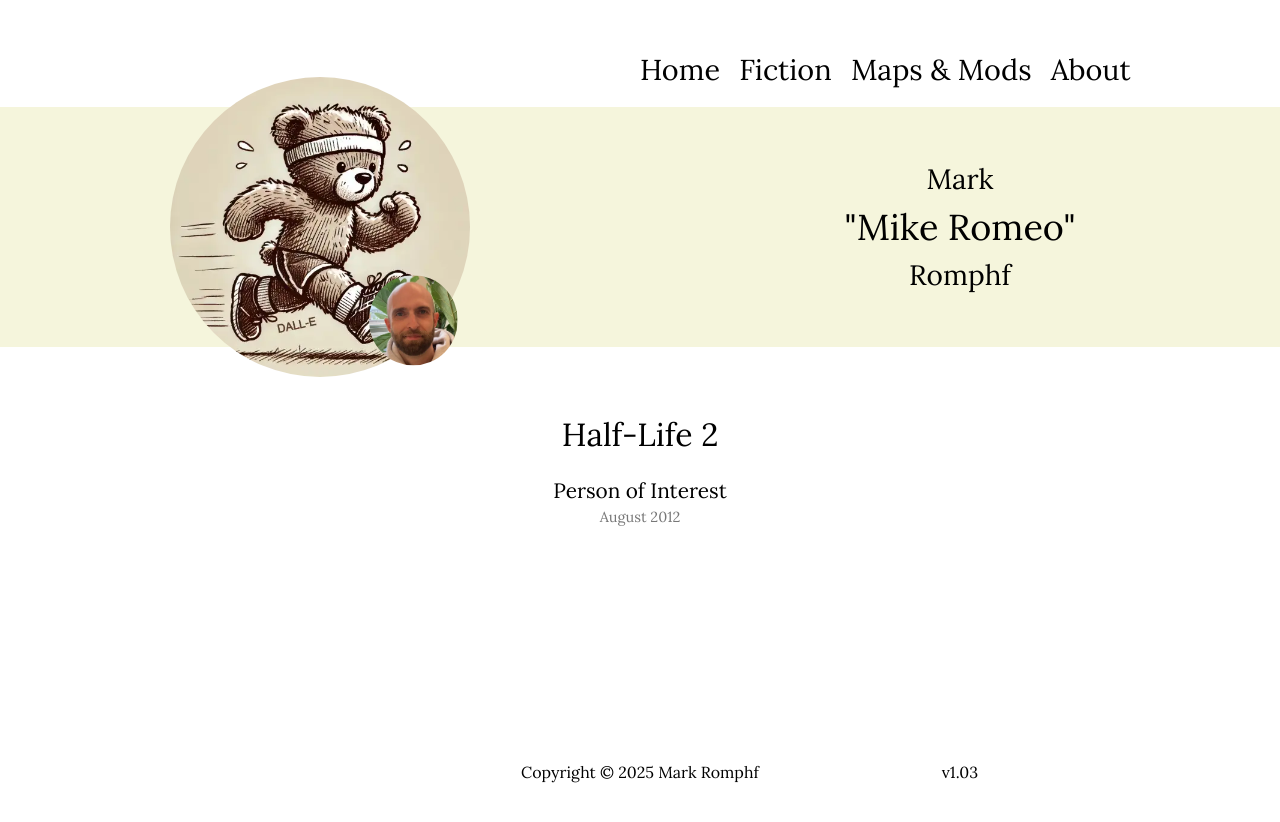
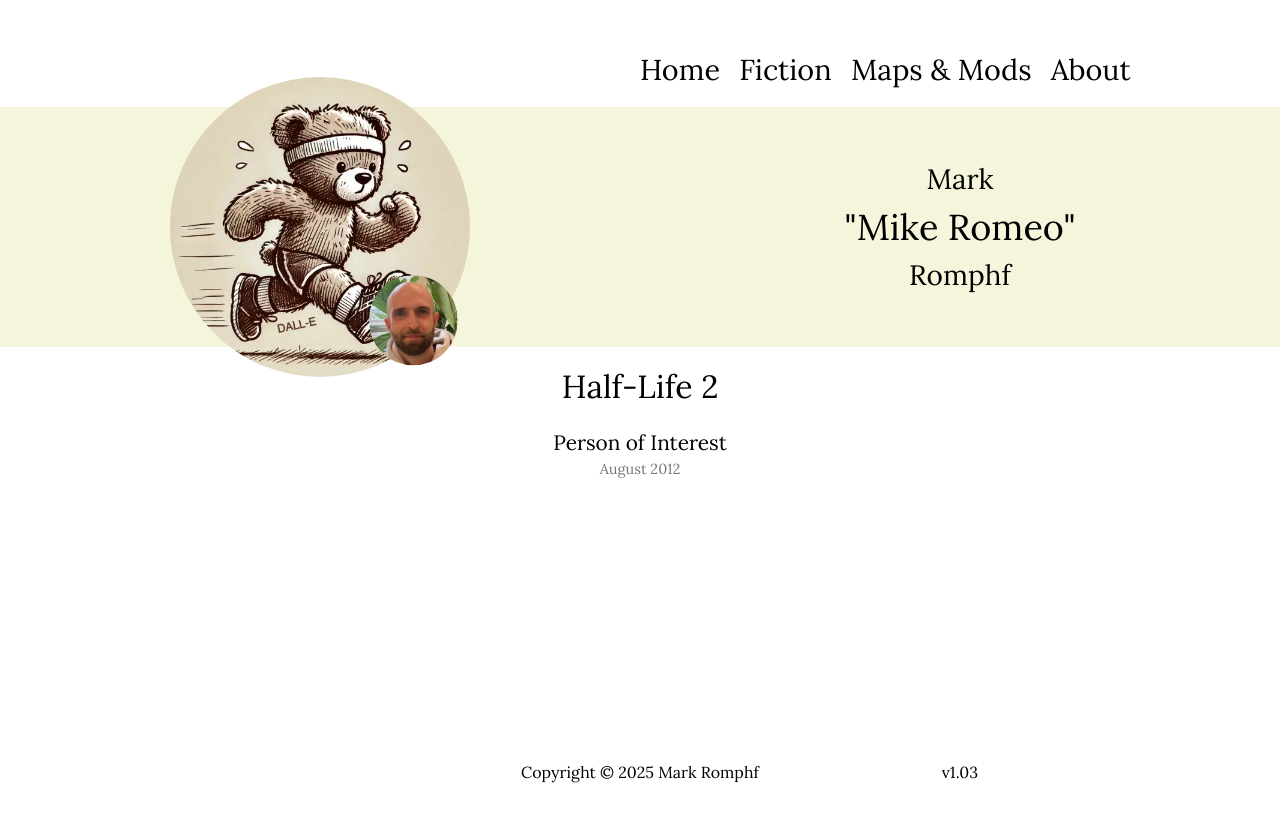
Before and after one commit to mromphf/website, a Vue app: page /#/maps/hl2 in a window 1280 px wide. Shown: the top 822 px of the page. Built offline with nearby package versions, Linux system fonts and the light colour scheme.

Commit message:
Remove the margin on the Catalogue and Product pages.

```diff
--- a/src/components/Catalogue.vue
+++ b/src/components/Catalogue.vue
@@ -53,4 +53,8 @@
   color: #555555;
 }
 
+.content-housing {
+  margin-top: 0;
+}
+
 </style>
--- a/src/components/Product.vue
+++ b/src/components/Product.vue
@@ -41,6 +41,7 @@
 
 
 .content-housing {
+  margin-top: 0;
   column-count: 1;
   text-align: center;
 }
```
